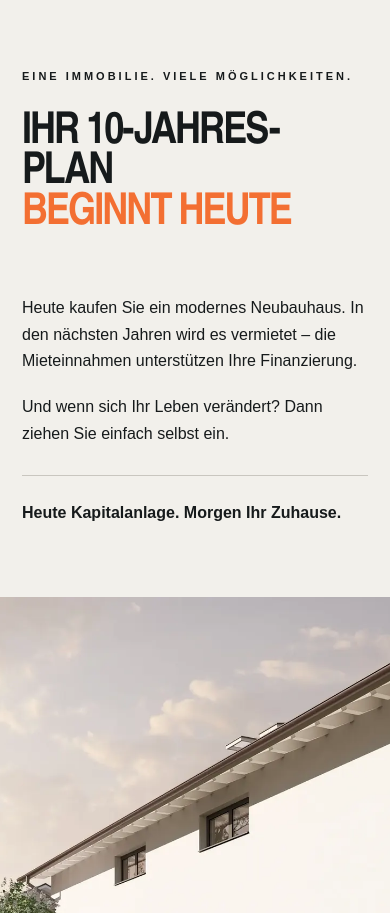
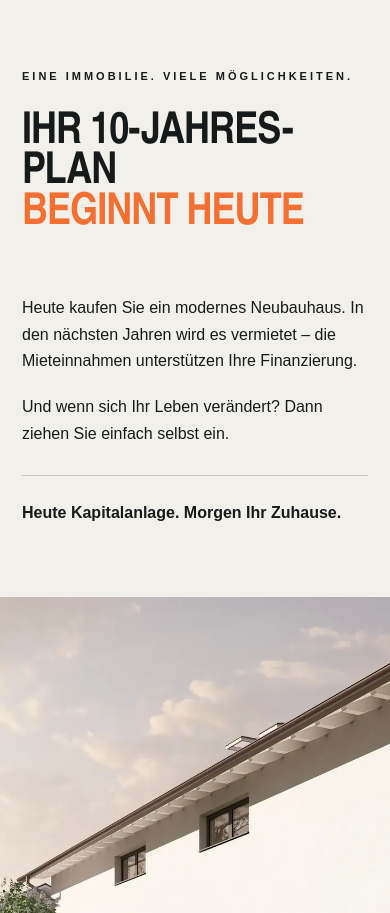
Before and after one commit to Nicklit200/emdg-haus, a React (Vite) app: page / in a window 390 px wide. Shown: the part 846-1759 px from the top of the page. Built offline with nearby package versions, Linux system fonts and the light colour scheme.

Commit message:
Loosen spacing in 10-Jahres-Plan heading

```diff
--- a/app/headline-adjustments.css
+++ b/app/headline-adjustments.css
@@ -50,6 +50,11 @@
     font-size: 44px !important;
   }
 
+  /* Give the hyphen in "10-Jahres-Plan" a little more breathing room. */
+  .intro h2 {
+    letter-spacing: -1px !important;
+  }
+
   .contact h2 {
     font-size: 51px !important;
   }
```
